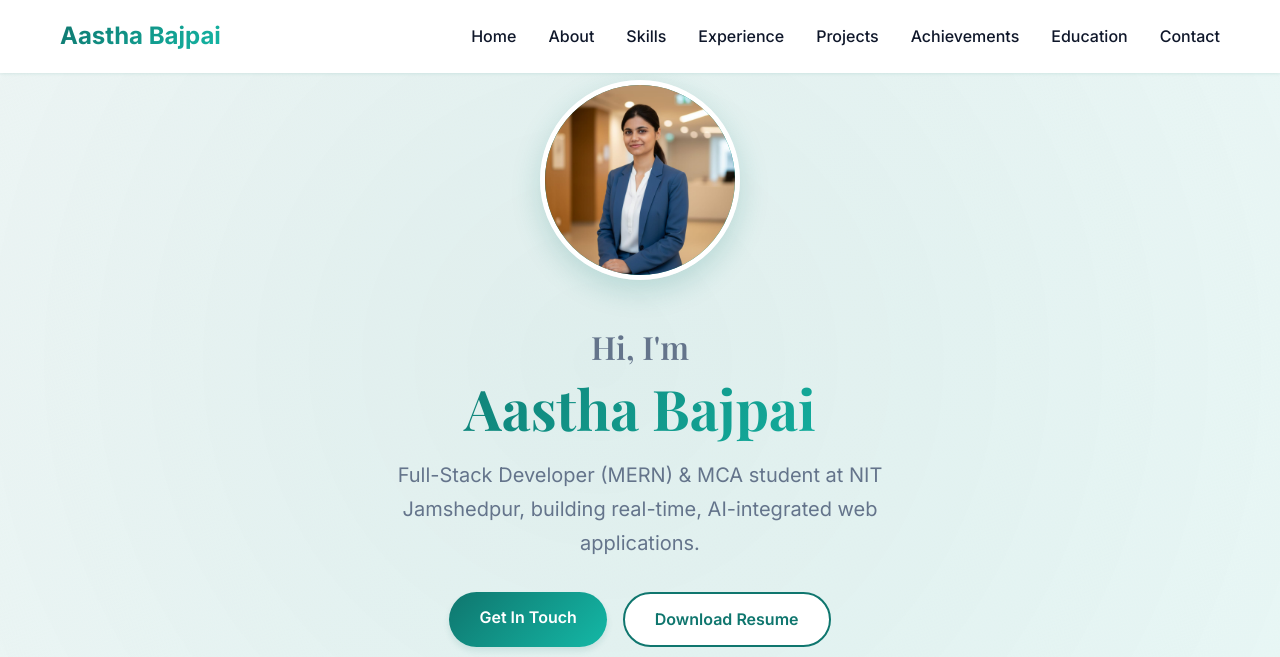
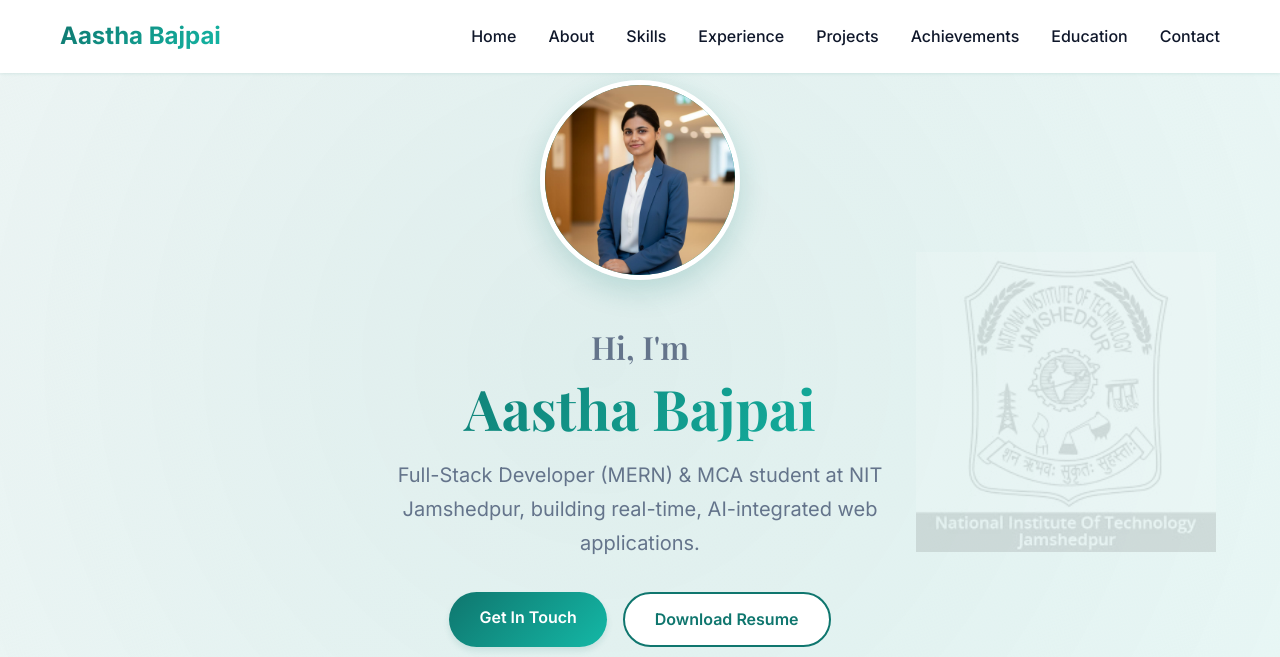
Before and after one commit to aasthabajpai010/aasthabajpai010.github.io, a website: page index.html in a window 1280 px wide. Shown: the top 657 px of the page. Drawn offline with nearby package versions, Linux system fonts and the light colour scheme.

Commit message:
Update portfolio website and remove unused assets

```diff
--- a/styles.css
+++ b/styles.css
@@ -159,7 +159,7 @@ body {
     right: 5%;
     width: 300px;
     height: 300px;
-    background-image: url('assets/images/nit-logo.jpg');
+    background-image: url('assets/images/logo.jpg');
     background-size: contain;
     background-repeat: no-repeat;
     background-position: center;
```
